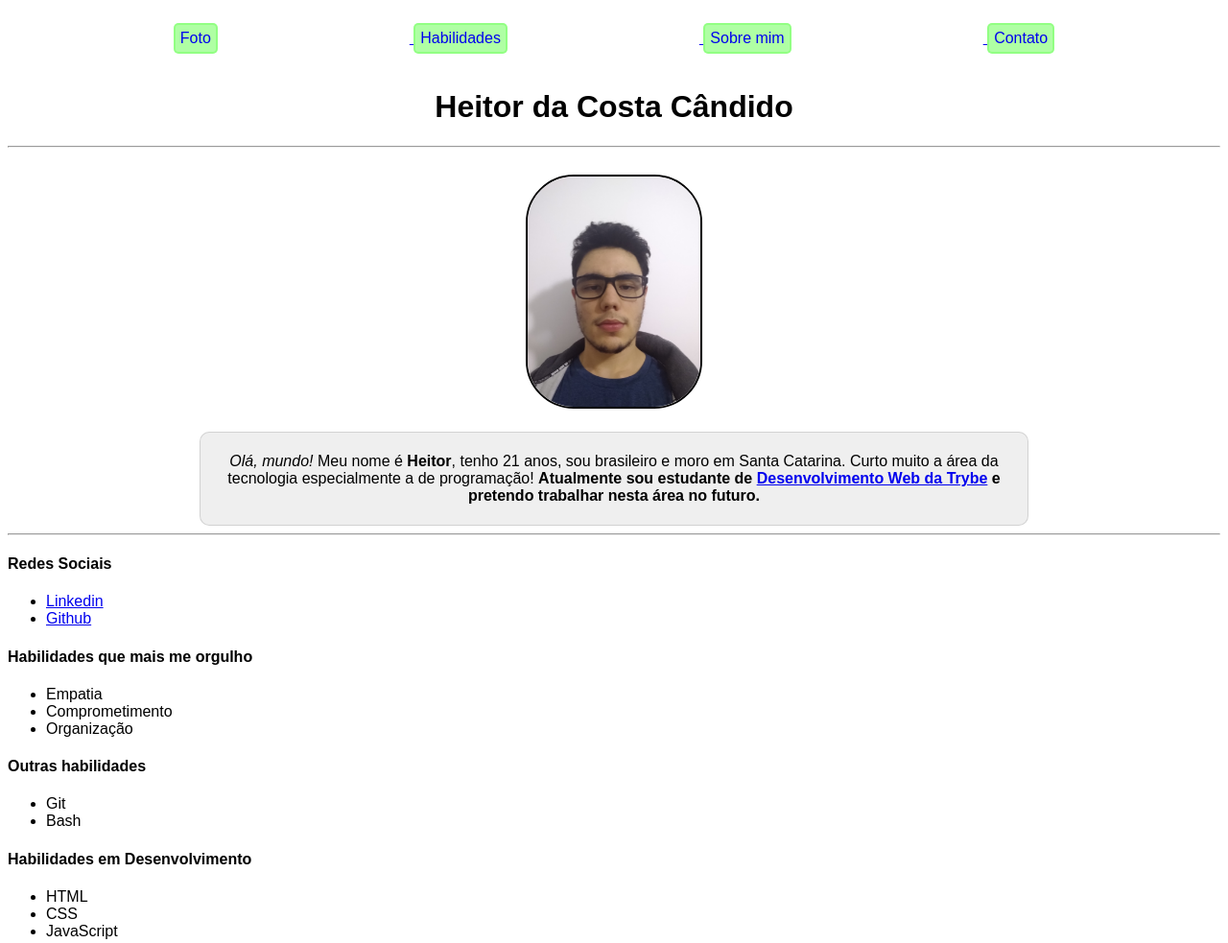
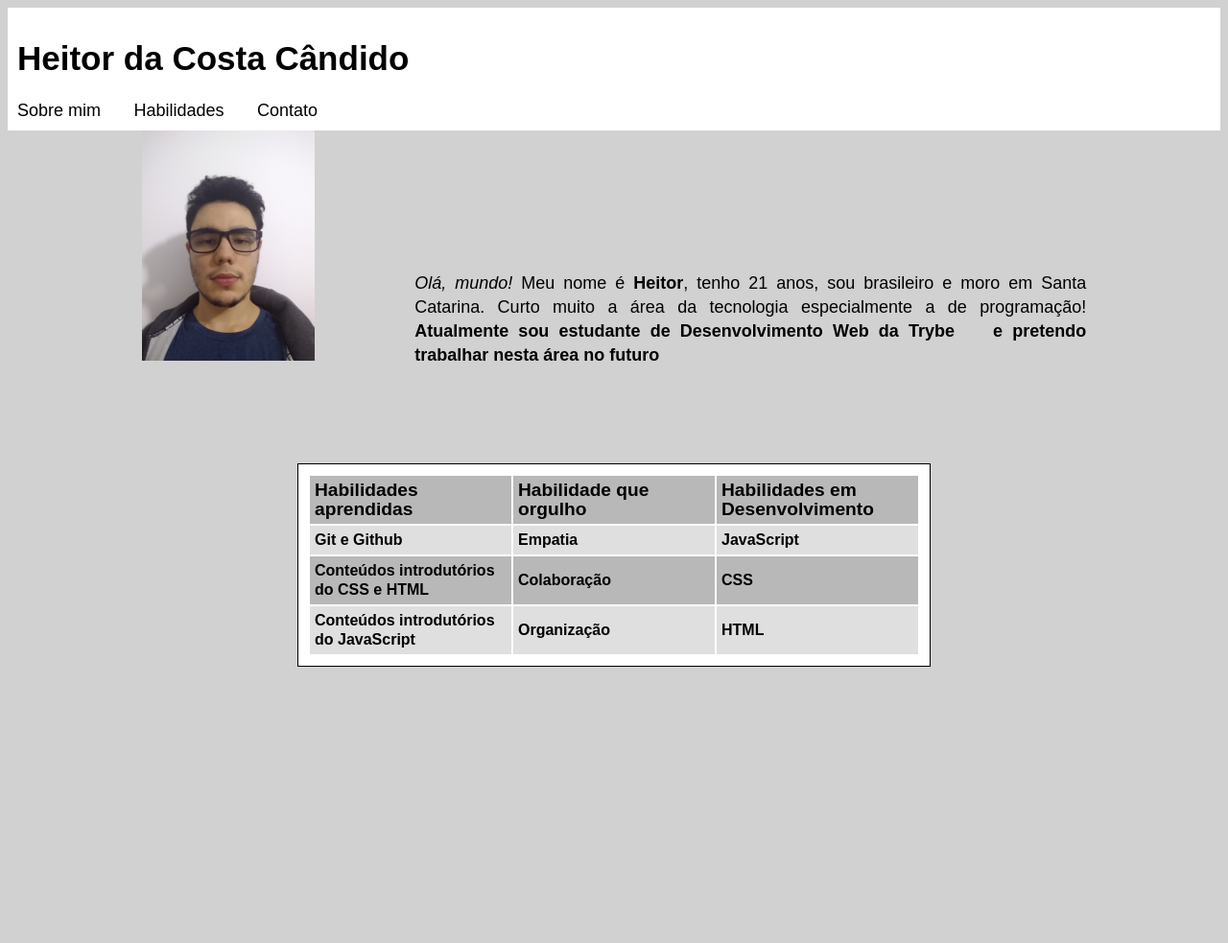
Before and after one commit to hektho/hektho.github.io, a plain HTML site: page index.html in a window 1280 px wide. Shown: the whole page at 96% size. After the commit the page ends 800 px from the top, so only its background shows below. Drawn offline with Linux system fonts and the light colour scheme.

Commit message:
algumas alteraçoes

```diff
--- a/index.html
+++ b/index.html
@@ -12,82 +12,59 @@
 </head>
 
 <body>
-    <a href="#foto">
-        <div class="menu foto">
-            <p>Foto</p>
-        </div>
-    </a>
-    <a href="#desenvolvimento">
-        <div class="menu hab">
-            <p>Habilidades</p>
-        </div>
-    </a>
-    <a href="#descricao">
-        <div class="menu eu">
-            <p>Sobre mim</p>
-        </div>
-    </a>
-    <a href="#redes">
-        <div class="menu contact">
-            <p>Contato</p>
-        </div>
-    </a>
+    <header>
+        <h1>Heitor da Costa Cândido</h1>
+        <nav>
+            <a href="#">Sobre mim</a>
+            <a href="#">Habilidades</a>
+            <a href="#">Contato</a>
 
+        </nav>
+    </header>
+    <main>
+        <article>
+            <section id="descricao">
 
-    <h1>Heitor da Costa Cândido</h1>
+                <img id="foto" src="imagens/foto-perfil.jpg"
+                alt="Foto apenas do rosto, um homem de cabelos escuros, jovem, branco e usa óculos." width="180">
 
-    <hr>
+                <p><em>Olá, mundo!</em> Meu nome é <strong>Heitor</strong>, tenho 21 anos, sou brasileiro e
+                moro em Santa Catarina. Curto muito a área da tecnologia especialmente a de programação! <strong>Atualmente sou estudante de <a href="https://betrybe.com" target="_blank">Desenvolvimento
+                Web da Trybe</a> e pretendo trabalhar nesta área no futuro</p>
+            </section>
 
-    <div class="foto-borda"><img id="foto" src="imagens/foto-perfil.jpg"
-            alt="Foto apenas do rosto, um homem de cabelos escuros, jovem, branco e usa óculos." width="180"></div>
-
-
-    <div class="centralizar">
-        <p id="descricao"><em>Olá, mundo!</em> Meu nome é <strong>Heitor</strong>, tenho 21 anos, sou brasileiro e
-            moro em
-            Santa Catarina. Curto muito a
-            área da
-            tecnologia especialmente a de programação! <strong>Atualmente sou estudante de <a
-                    href="https://www.betrybe.com/" target="_blank">Desenvolvimento Web da
-                    Trybe</a> e pretendo trabalhar nesta área no futuro.</strong></p>
-    </div>
-    <hr>
-
-    <div class="align">
-        <h4 id="redes">Redes Sociais</h4>
-        <ul>
-            <li><a href="https://www.linkedin.com/in/heitor-candido/" target="_blank">Linkedin</a></li>
-            <li><a href="https://github.com/hektho" target="_blank">Github</a></li>
-        </ul>
-    </div>
-
-
-    <div class="align">
-        <h4>Habilidades que mais me orgulho</h4>
-        <ul>
-            <li>Empatia</li>
-            <li>Comprometimento</li>
-            <li>Organização</li>
-        </ul>
-    </div>
-
-
-    <div class="align">
-        <h4>Outras habilidades</h4>
-        <ul>
-            <li>Git</li>
-            <li>Bash</li>
-        </ul>
-    </div>
-
-    <div class="align" id="desenvolvimento">
-        <h4>Habilidades em Desenvolvimento</h4>
-        <ul>
-            <li>HTML</li>
-            <li>CSS</li>
-            <li>JavaScript</li>
-        </ul>
-    </div>
+        <section>
+            <table>
+                <tr class="cinza principal">
+                    <td>
+                        Habilidades aprendidas
+                    </td>
+                    <td>
+                        Habilidade que orgulho
+                    </td>
+                    <td>
+                        Habilidades em Desenvolvimento
+                    </td>
+                </tr>
+                <tr class="claro">
+                    <td>Git e Github</td>
+                    <td>Empatia</td>
+                    <td>JavaScript</td>
+                </tr>
+                <tr class="cinza">
+                    <td>Conteúdos introdutórios do CSS e HTML</td>
+                    <td>Colaboração</td>
+                    <td>CSS</td>
+                </tr>
+                <tr class="claro">
+                    <td>Conteúdos introdutórios do JavaScript</td>
+                    <td>Organização</td>
+                    <td>HTML</td>
+                </tr>
+            </table>
+        </section>
+    </article>
+    </main>
 </body>
 
 </html>
--- a/styli.css
+++ b/styli.css
@@ -1,48 +1,71 @@
 body{
+    font-family: sans-serif;
+    background-color: rgb(209, 209, 209);
+}
+
+
+header {
+    background-color: white;
+    padding: 10px;
+}
+
+h1 {
+    font-size: 35px;
+    font-family: sans-serif;
+}
+a{
+    text-decoration: none;
+    margin-right: 30px;
+    font-size: 18px;
+    color: black;
+}
+
+a:hover{
+    background-color: rgb(201, 201, 201);
+    border-radius: 5px;
+    padding: 5px;
+    font-weight: 700;
+}
+
+#foto {
+    margin-top: 10px;
+    display: inline-block;
+    margin: auto;
+}
+
+ p {
+    display: inline-block;
+    width: 700px;
+    line-height: 25px;
+    font-size: large;
+    text-align: justify;
+    margin: auto;
+    margin-left: 100px;
+}
+
+#descricao{
     text-align: center;
-    font-family: Arial, Helvetica, sans-serif;
 }
-.align {
-    text-align: left;
-}
-.centralizar {
-    margin-left: 200px;
-    margin-right: 200px;
-    background-color: rgba(224, 224, 224, 0.507);
-    border-radius: 10px;
+td{
+    width: 200px;
+    line-height: 20px;
     padding: 5px;
-    border: 1px solid rgba(175, 175, 175, 0.452);
 
 }
-img#foto {
-    border-radius: 50px;
-    border: 2px solid rgb(0, 0, 0);
+ table {
+     margin: auto;
+     border: 1px double black;
+     padding: 10px;
+     background-color: white;
+     margin-top: 100px;
+ }
+ .cinza {
+     background-color: rgb(184, 184, 184);
+ }
+ .principal {
+     font-size: larger;
+     font-weight: bolder;
+ }
+.claro{
+    background-color: rgb(223, 223, 223);
 }
-.foto-borda {
-    padding: 20px;
-}
-.menu {
-    display: inline-block;
-}
-div.foto {
-    padding-right: 200px;
-
-}
-
-div.hab {
-    padding-right: 200px;
-}
-
-div.eu {
-    padding-right: 200px;
-}
-div.menu p {
-    background-color: rgba(129, 255, 112, 0.63);
-    padding: 5px;
-    border-radius: 5px;
-    border:2px solid rgba(129, 255, 112, 0.63);
-
-}
-div.menu > p:hover {
-background-color: white;
-}
```
